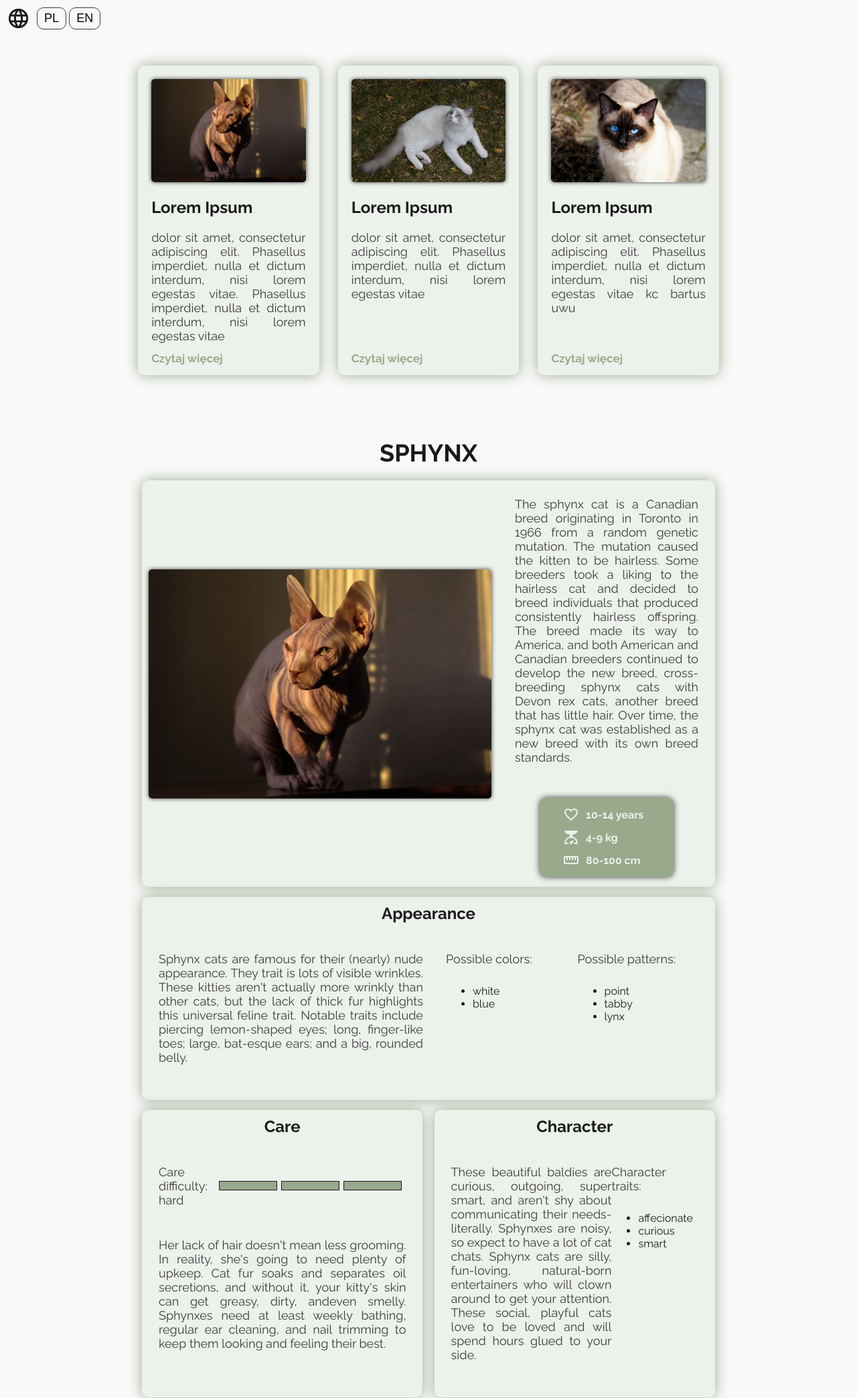
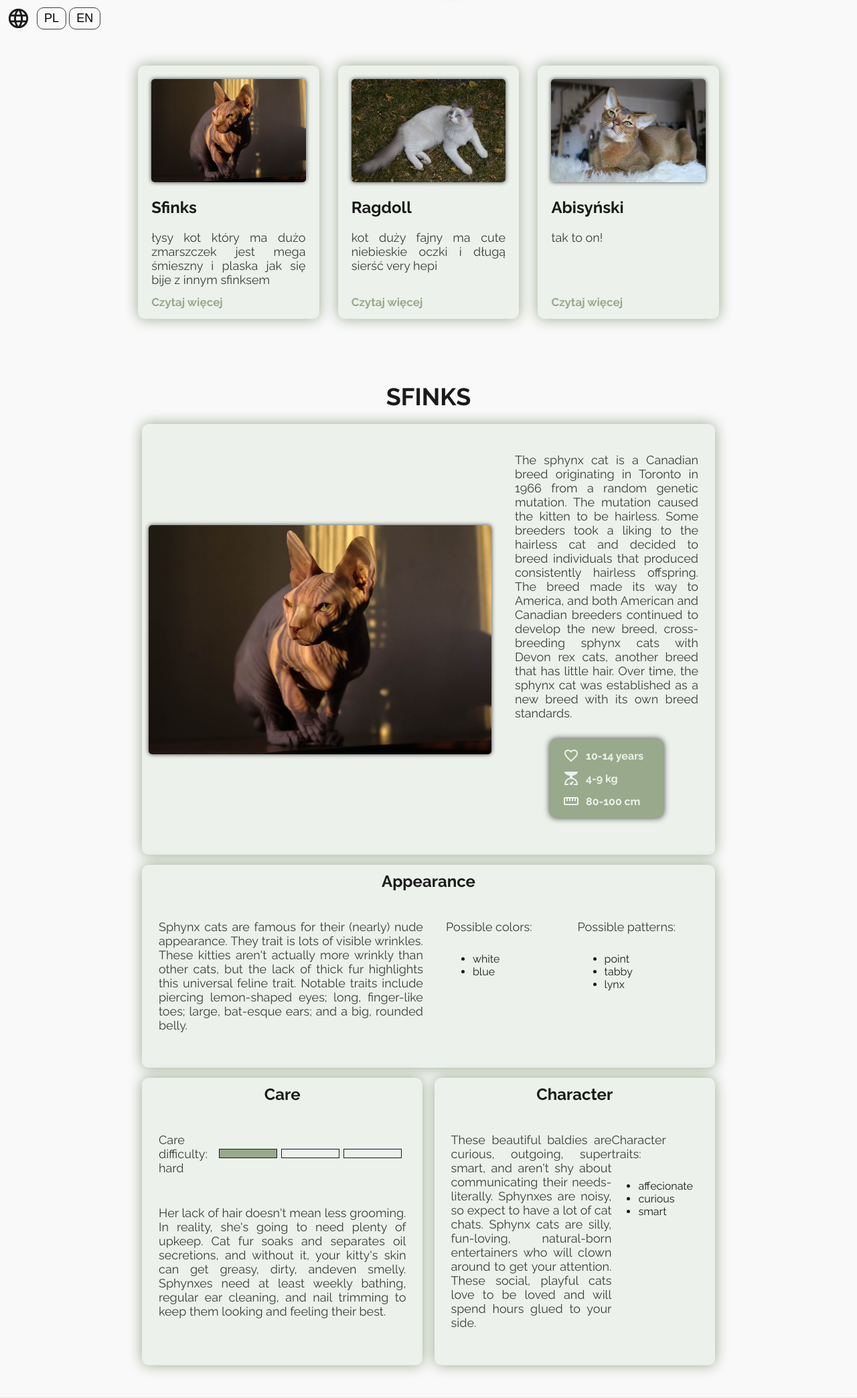
Before and after one commit to Liccv/liccv.github.io, a Django app: template django-project/cats/templates/index.html in a window 1280 px wide. Shown: the part 100-2187 px from the top of the page at 67% size. Run offline with Django 4.2, Linux system fonts and the light colour scheme; the template is opened without the code that fills it: values that come from a table or form of the project are taken from there, others are empty; data comes from the database, SQL or seed files in the repository; both versions use the stored data as it was after the commit.

Commit message:
dodano wyświetlanie danych na kartach z bazy

```diff
--- a/django-project/cats/models.py
+++ b/django-project/cats/models.py
@@ -60,6 +60,13 @@ class WebsiteContent(models.Model):
     title = models.CharField(max_length = 15)
     button_text = models.CharField(max_length = 30)
     years_text = models.CharField(max_length = 15)
+    appearance_label = models.CharField(max_length = 30)
+    colors_text = models.CharField(max_length = 30)
+    pattern_text = models.CharField(max_length = 30)
+    care_label = models.CharField(max_length = 30)
+    difficulty_text = models.CharField(max_length = 30)
+    character_label = models.CharField(max_length = 30)
+    traits_text = models.CharField(max_length = 30)
 
     def __str__(self):
         return self.title
--- a/django-project/cats/static/style.css
+++ b/django-project/cats/static/style.css
@@ -242,7 +242,14 @@ section h1 {
   width: 85px;
   margin: 0px 6px 11px 0px;
   border: var(--darker_gray) 1px solid;
+}
+
+.full{
   background-color: var(--darker_green);
+}
+
+.empty{
+  background-color: var(--delicate_green);
 }
 
 .character_section {
--- a/django-project/cats/templates/index.html
+++ b/django-project/cats/templates/index.html
@@ -1,14 +1,12 @@
 <!DOCTYPE html>
+{% load static %}
 <html>
   <head>
     <meta charset="UTF-8" />
     <meta http-equiv="X-UA-Compatible" content="IE=edge" />
     <meta name="viewport" content="width=device-width, initial-scale=1.0" />
-    <link rel="stylesheet" href="/cats/static/style.css" />
-    <link
-      href="https://fonts.googleapis.com/icon?family=Material+Icons"
-      rel="stylesheet"
-    />
+    <link rel="stylesheet" href="{% static 'style.css' %}" />
+    <link href="https://fonts.googleapis.com/icon?family=Material+Icons" rel="stylesheet" />
     <script src="script.js" defer></script>
     <title>Koty</title>
   </head>
@@ -17,52 +15,27 @@
       <h1>Koty</h1>
     </header>
     <div id="language_bar">
-
       <i class="material-icons">language</i>
       <div>
-      <button>PL</button>
-      <button>EN</button>
-    </div>
+        <button>PL</button>
+        <button>EN</button>
+      </div>
     </div>
     <section>
       <div id="cards">
+        {% for cat in cats %}
         <div class="cat_card card">
-          <img src="/cats/static/sfinks.jpg" alt="zdjęcie sfinksa" />
-          <h2>Lorem Ipsum</h2>
-          <p>
-            dolor sit amet, consectetur adipiscing elit. Phasellus imperdiet,
-            nulla et dictum interdum, nisi lorem egestas vitae. Phasellus
-            imperdiet, nulla et dictum interdum, nisi lorem egestas vitae
-          </p>
+          <img src="{{ cat.image.url }}" alt="{{ cat.name }} photo" />
+          <h2> {{ cat.name }} </h2>
+          <p> {{ cat.short_description }} </p>
           <button onclick="readMore1()" id="read-more1">Czytaj więcej</button>
         </div>
-        <div class="cat_card card">
-          <img
-            src="/cats/static/ragdoll.jpg"
-            alt="zdjęcie niedźwiedzi polarnych"
-          />
-          <h2>Lorem Ipsum</h2>
-          <p>
-            dolor sit amet, consectetur adipiscing elit. Phasellus imperdiet,
-            nulla et dictum interdum, nisi lorem egestas vitae
-          </p>
-          <button onclick="readMore2()" id="read-more2">Czytaj więcej</button>
-        </div>
-        <div class="cat_card card">
-          <img src="/cats/static/syjamski.jpg" alt="zdjęcie ryby" />
-          <h2>Lorem Ipsum</h2>
-          <p>
-            dolor sit amet, consectetur adipiscing elit. Phasellus imperdiet,
-            nulla et dictum interdum, nisi lorem egestas vitae kc bartus uwu
-          </p>
-          <button onclick="readMore3()" id="read-more3">Czytaj więcej</button>
-        </div>
+        {% endfor %}
       </div>
       <div id="details">
-        <h1>SPHYNX</h1>
+        <h1> SFINKS </h1>
         <div class="general_section card">
           <img src="/cats/static/sfinks.jpg" alt="zdjęcie sfinksa" />
-          <div>
             <div class="history_description">
               <p>
                 The sphynx cat is a Canadian breed originating in Toronto in
@@ -75,7 +48,6 @@
                 cats, another breed that has little hair. Over time, the sphynx
                 cat was established as a new breed with its own breed standards.
               </p>
-            </div>
             <div class="basic_info">
               <div class="row">
                 <i class="material-icons">favorite_border</i>10-14 years
@@ -130,8 +102,10 @@
               <div class="difficulty">
                 <p>Care difficulty: hard</p>
                 <div class="rate">
-                <div class="rectangle"></div><div class="rectangle"></div><div class="rectangle"></div>
-              </div>
+                  <div class="rectangle full"></div>
+                  <div class="rectangle empty"></div>
+                  <div class="rectangle empty"></div>
+                </div>
               </div>
               <p>Her lack of hair doesn't mean less grooming. In reality, she's going to need plenty of upkeep. Cat fur soaks and separates oil secretions, and without it, your kitty's skin can get greasy, dirty, andeven smelly. Sphynxes need at least weekly bathing, regular ear cleaning, and nail trimming to keep them looking and feeling their best.</p></div>
           </div>
```
Also changed, not shown: django-project/cats/views.py (+7 -1 lines), django-project/db.sqlite3, django-project/photos/abisyński.jpg (added), django-project/photos/ragdoll.jpg (added), django-project/photos/sfinks.jpg (added).
